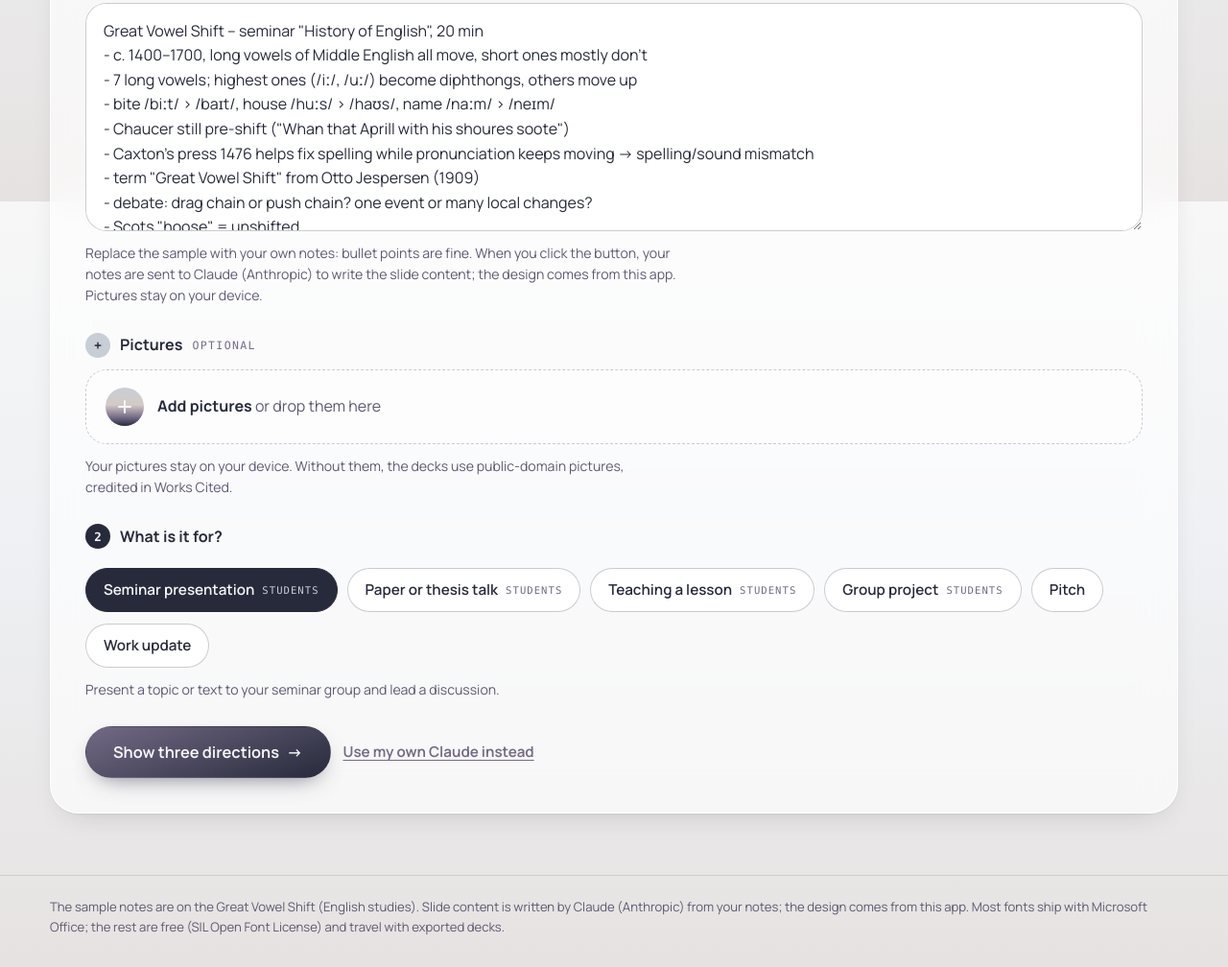
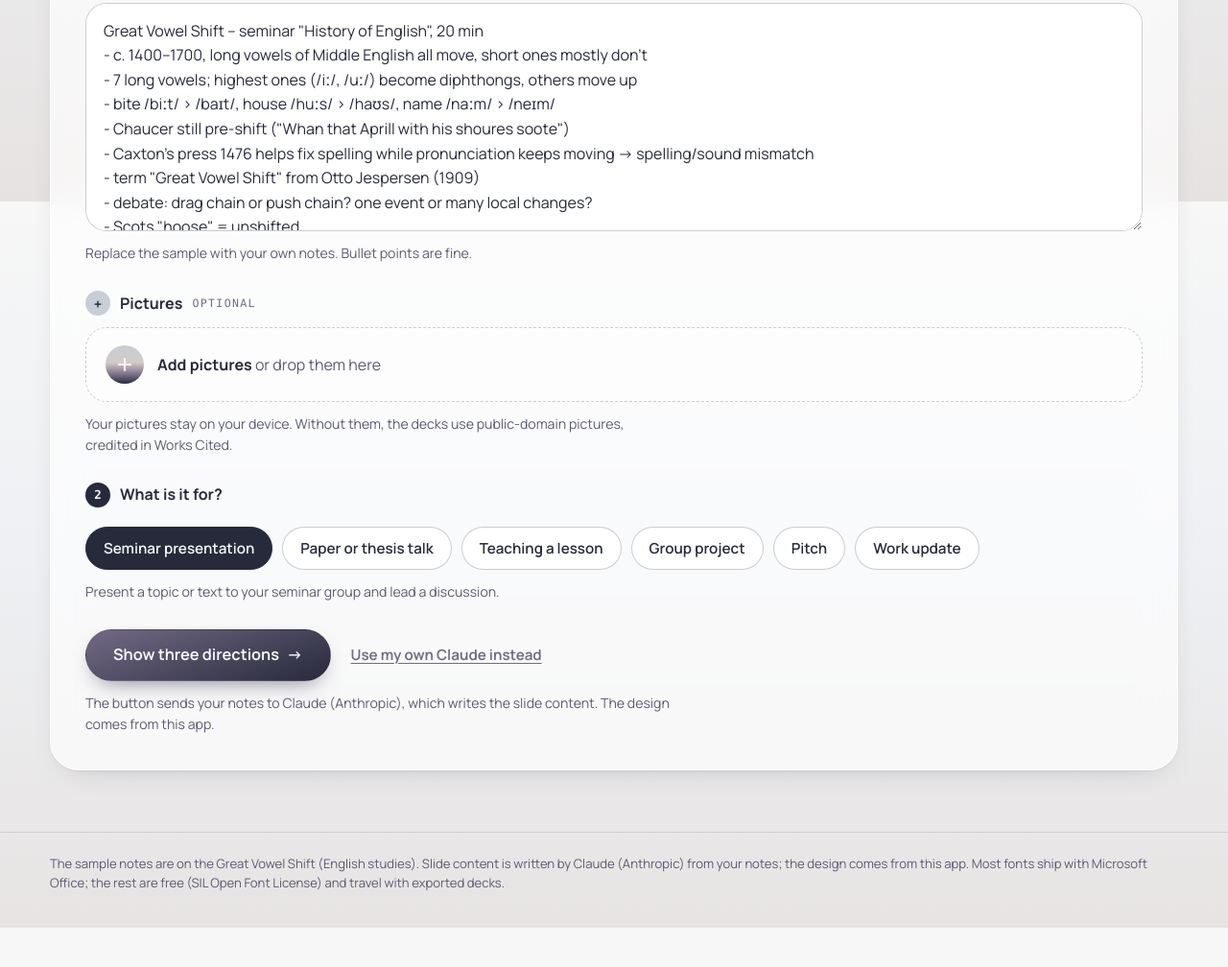
Before and after one commit to 2n4c92j8yb-beep/App-AlenaMaus, a website with bundled scripts: page index.html in a window 1280 px wide. Shown: the part 590-1598 px from the top of the page at 96% size. After the commit the page ends 1557 px from the top, so only its background shows below. Built offline with nearby package versions, Linux system fonts and the light colour scheme.

Commit message:
Start page: one row of occasions, send note at the button, tighter phone layout
Co-Authored-By: Claude Fable 5.2 <noreply@anthropic.com>
Claude-Session: https://claude.ai/code/session_01QG4ZmK49jTZAEAaGox9kUe

```diff
--- a/index.html
+++ b/index.html
@@ -37,8 +37,8 @@
     <form class="panel input-panel" id="input-form" aria-label="Your content">
       <div class="field">
         <label for="notes" class="field-label"><span class="step">1</span>Your notes</label>
-        <textarea id="notes" name="notes" rows="8" spellcheck="true"></textarea>
-        <p class="field-help" id="notes-help">Replace the sample with your own notes: bullet points are fine. When you click the button, your notes are sent to Claude (Anthropic) to write the slide content; the design comes from this app. Pictures stay on your device.</p>
+        <textarea id="notes" name="notes" rows="8" spellcheck="true" aria-describedby="notes-help"></textarea>
+        <p class="field-help" id="notes-help">Replace the sample with your own notes. Bullet points are fine.</p>
       </div>
 
       <div class="field">
@@ -61,11 +61,14 @@
         <p class="field-help" id="occasion-hint" aria-live="polite"></p>
       </fieldset>
 
-      <div class="actions">
-        <button type="submit" class="btn btn-primary btn-large" id="submit-btn"><span class="label">Show three directions</span> <span class="arrow" aria-hidden="true">→</span></button>
-        <button type="button" class="btn btn-link" id="show-fallback">Use my own Claude instead</button>
+      <div class="submit">
+        <div class="actions">
+          <button type="submit" class="btn btn-primary btn-large" id="submit-btn" aria-describedby="send-note"><span class="label">Show three directions</span> <span class="arrow" aria-hidden="true">→</span></button>
+          <button type="button" class="btn btn-link" id="show-fallback">Use my own Claude instead</button>
+        </div>
+        <p class="field-help" id="send-note">The button sends your notes to Claude (Anthropic), which writes the slide content. The design comes from this app.</p>
+        <p class="field-help" id="busy-note" role="status" hidden>Claude is writing the content of your slides. This usually takes under a minute.</p>
       </div>
-      <p class="field-help" id="busy-note" role="status" hidden>Claude is writing the content of your slides. This usually takes under a minute.</p>
 
       <section class="fallback" id="fallback" aria-labelledby="fallback-title" hidden>
         <h3 id="fallback-title">Copy and paste</h3>
--- a/src/main.js
+++ b/src/main.js
@@ -17,7 +17,6 @@ const FORM_LABELS = {
   pair: 'Before / after', question: 'Question', references: 'Works cited',
   photo: 'Picture', photoSplit: 'Picture and text',
 };
-const STUDENT_OCCASIONS = new Set(['seminar', 'thesis', 'lesson', 'group']);
 
 const state = {
   occasionId: 'seminar',
@@ -428,7 +427,6 @@ function renderOccasions() {
     input.addEventListener('change', () => { state.occasionId = o.id; $('occasion-hint').textContent = o.hint; });
     const span = document.createElement('span');
     span.textContent = o.name;
-    if (STUDENT_OCCASIONS.has(o.id)) span.append(Object.assign(document.createElement('em'), { textContent: 'Students' }));
     label.append(input, span);
     box.append(label);
   }
--- a/styles.css
+++ b/styles.css
@@ -66,13 +66,15 @@ button:disabled { cursor: not-allowed; }
 .badge { padding: 6px 12px; border-radius: var(--pill); border: 1px solid var(--line-strong); background: var(--surface); }
 
 /* ---------- views ---------- */
-.view { padding-top: 40px; padding-bottom: 40px; }
+.view { padding-top: 24px; padding-bottom: 40px; }
+@media (min-width: 768px) { .view { padding-top: 40px; } }
 @media (min-width: 1024px) { .view { padding-top: 56px; } }
 
 /* hero */
-.hero { display: grid; gap: 32px; align-items: center; margin-bottom: 40px; }
+.hero { display: grid; gap: 24px; align-items: center; margin-bottom: 28px; }
 @media (min-width: 960px) { .hero { grid-template-columns: 1fr 1.05fr; gap: 56px; margin-bottom: 56px; } }
-.hero-copy { display: grid; gap: 16px; }
+.hero-copy { display: grid; gap: 12px; }
+@media (min-width: 960px) { .hero-copy { gap: 16px; } }
 .lede { color: var(--muted); max-width: 46ch; font-size: 1.1rem; }
 .hero-stage { margin: 0; display: grid; gap: 14px; }
 .hero-deck { position: relative; aspect-ratio: 16 / 9; isolation: isolate; }
@@ -142,10 +144,10 @@ textarea:focus { outline: none; border-color: var(--heather); box-shadow: 0 0 0
 .chip:active span { transform: scale(0.97); }
 .chip input:checked + span { background: var(--night); border-color: var(--night); color: var(--snow); }
 .chip input:focus-visible + span { outline: 2px solid var(--night); outline-offset: 3px; }
-.chip em { font: 500 0.66rem var(--font-mono); font-style: normal; letter-spacing: 0.1em; text-transform: uppercase; color: var(--heather); }
-.chip input:checked + span em { color: var(--mist); }
 
-.actions { display: flex; flex-wrap: wrap; gap: 12px; }
+.submit { display: grid; gap: 12px; }
+.actions { display: flex; flex-wrap: wrap; align-items: center; gap: 12px 20px; }
+@media (max-width: 559px) { .actions { flex-direction: column; align-items: stretch; gap: 4px; } }
 
 /* writing step */
 .btn.is-busy { cursor: progress; }
```
